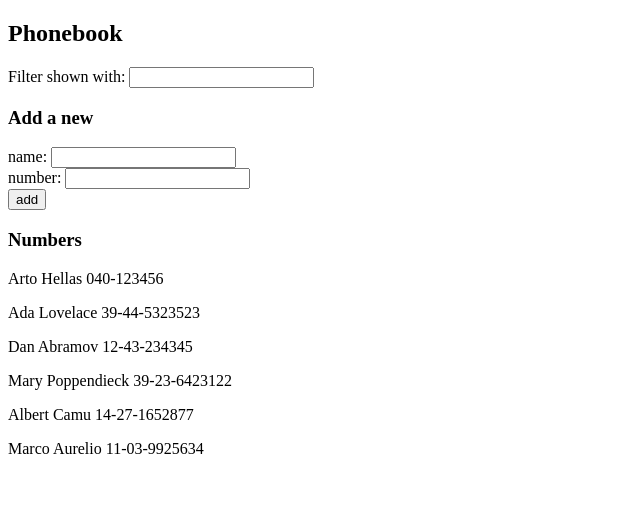
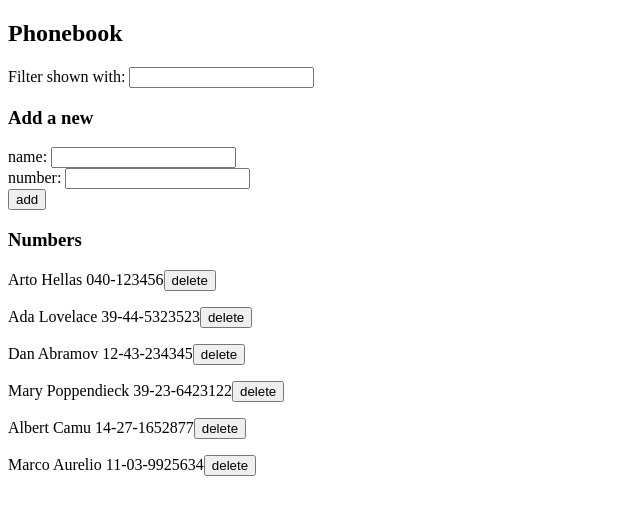
Before and after one commit to Dlorodev/fullstack-open, a React (Vite) app in the folder part-2/phonebook/: page / in a window 1280 px wide. Shown: the top 514 px of the page, without its empty margins (0-640 px from the left). Built offline with nearby package versions, Linux system fonts and the light colour scheme; data requests are answered from the project's data file.

Commit message:
Add the exercise 2.14

```diff
--- a/part-2/phonebook/src/App.jsx
+++ b/part-2/phonebook/src/App.jsx
@@ -2,7 +2,6 @@ import { useState, useEffect } from 'react';
 import Filter from './components/Filter';
 import PersonForm from './components/PersonForm';
 import Persons from './components/Persons';
-import axios from 'axios';
 import personService from './services/personService';
 
 function App() {
@@ -57,6 +56,21 @@ function App() {
     setNewFilter(event.target.value);
   };
 
+  const handleDelete = (id) => {
+    const confirm = window.confirm(
+      'do you really want to delete this contact?'
+    );
+    if (confirm) {
+      personService
+        .deletePerson(id)
+        .then((/*response*/) => {
+          //console.log('Contact deleted!', response.data);
+          setPersons(filteredContacts.filter((contact) => contact.id !== id));
+        })
+        .catch((error) => console.error('Error deleting the contact', error));
+    }
+  };
+
   const filteredContacts = persons.filter((person) =>
     person.name.toLowerCase().includes(newFilter.toLowerCase())
   );
@@ -74,7 +88,7 @@ function App() {
         numberOnChange={handleNewNumber}
       />
       <h3>Numbers</h3>
-      <Persons contacts={filteredContacts} />
+      <Persons contacts={filteredContacts} handleDelete={handleDelete} />
     </>
   );
 }
--- a/part-2/phonebook/src/components/Persons.jsx
+++ b/part-2/phonebook/src/components/Persons.jsx
@@ -1,12 +1,13 @@
 /* eslint-disable react/prop-types */
 
-const Persons = ({ contacts }) => {
+const Persons = ({ contacts, handleDelete }) => {
   return (
     <>
       {contacts.length > 0 ? (
         contacts.map((person) => (
-          <p key={person.name}>
+          <p key={person.id}>
             {person.name} {person.number}
+            <button onClick={() => handleDelete(person.id)}>delete</button>
           </p>
         ))
       ) : (
--- a/part-2/phonebook/src/services/personService.js
+++ b/part-2/phonebook/src/services/personService.js
@@ -9,7 +9,10 @@ const getAll = () => {
 
 const createPerson = (newPerson) => {
     return axios.post(baseUrl, newPerson).then(response => response.data)
+};
+
+const deletePerson = (id) => {
+    return axios.delete(`${baseUrl}/${id}`);
 }
 
-
-export default { getAll, createPerson }
+export default { getAll, createPerson, deletePerson }
```
